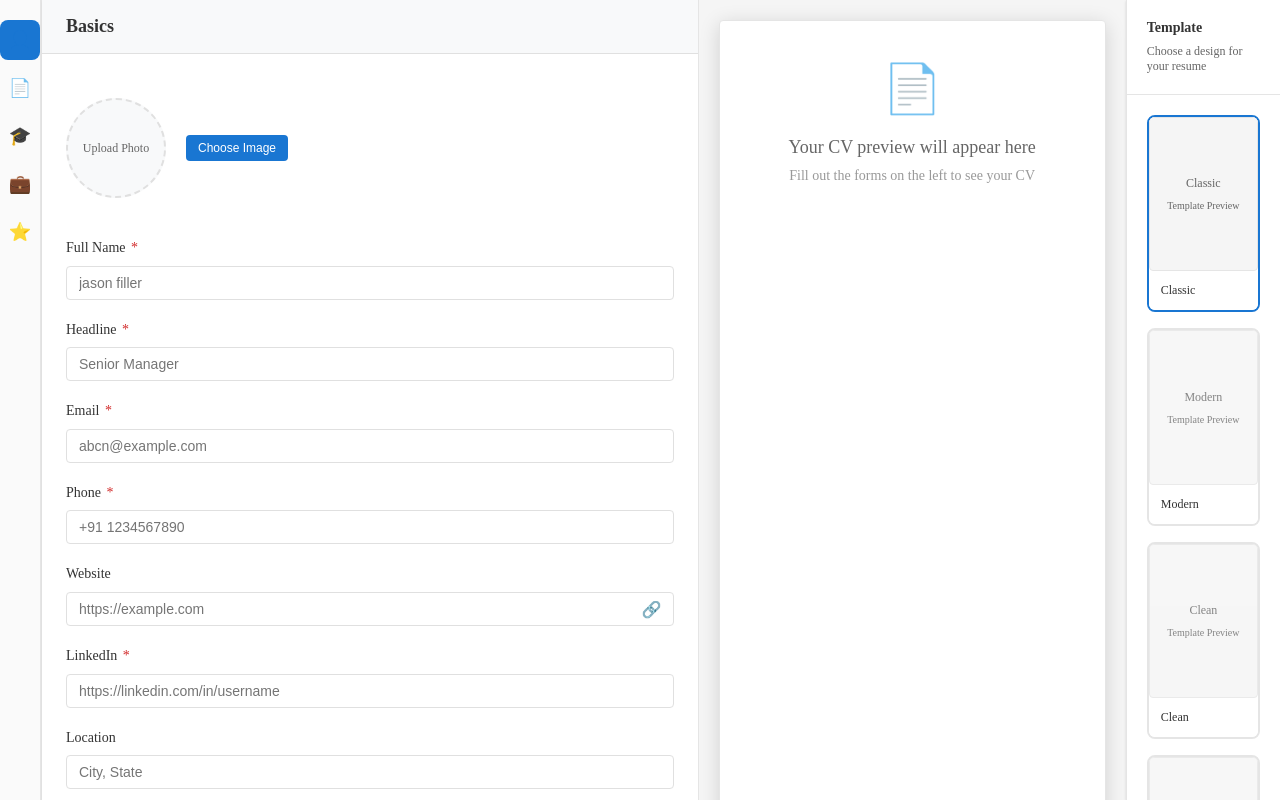
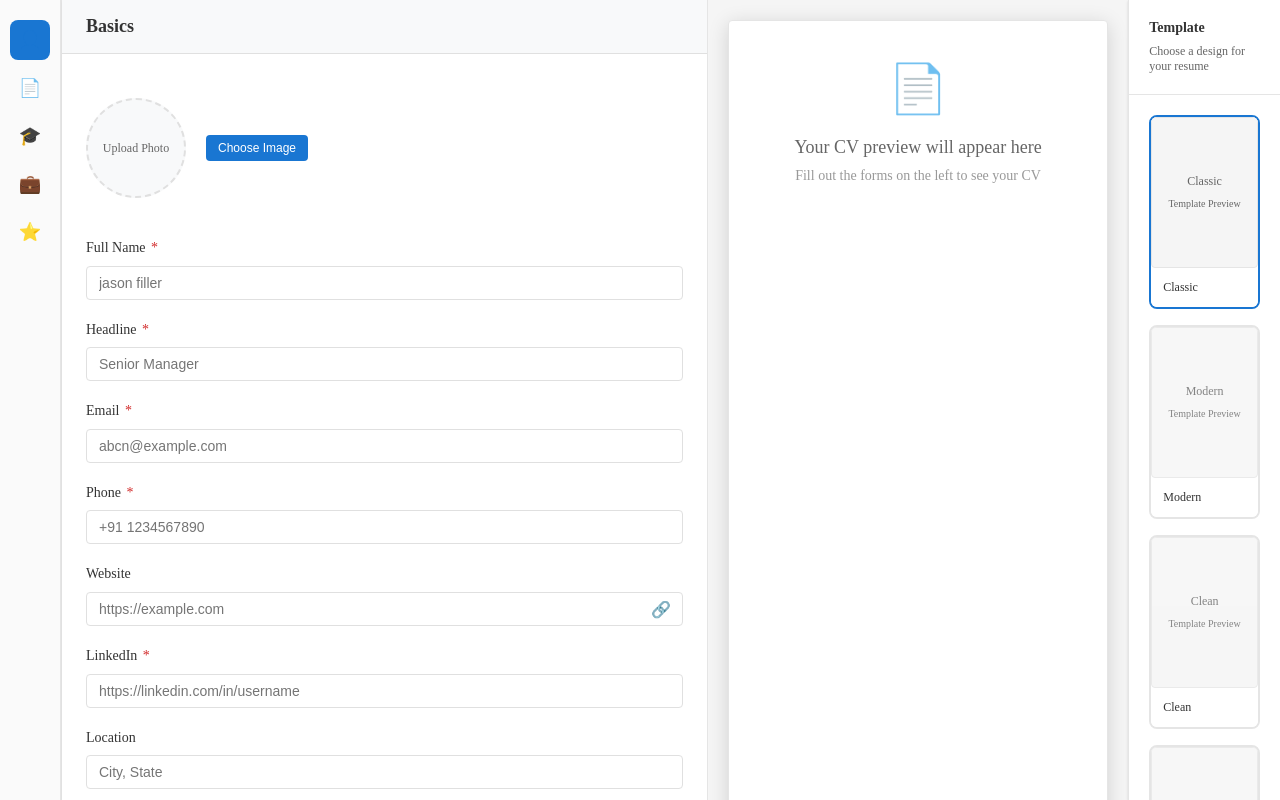
Before and after one commit to Oms-343/kendo-cvbuilder, a React (Vite) app: page /cv-editor in a window 1280 px wide. Built offline with nearby package versions, Linux system fonts and the light colour scheme.

Commit message:
minor ui update for sidebar navigation

```diff
--- a/src/components/LeftPanel/SidebarNavigation.tsx
+++ b/src/components/LeftPanel/SidebarNavigation.tsx
@@ -33,7 +33,7 @@ const SidebarNavigation: React.FC<SidebarNavigationProps> = ({
         transition: "width 300ms ease-in-out",
         display: "flex",
         flexDirection: "column",
-        padding: "20px 0",
+        padding: "20px 10px",
         alignItems: "center",
         gap: "8px",
       }}
```
